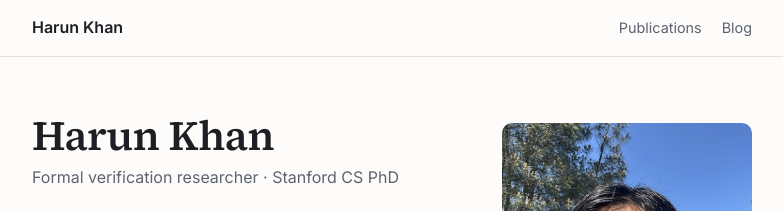
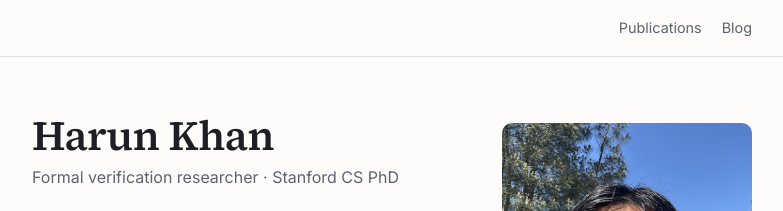
Before and after one commit to harunk-dev/website, a Jekyll site: the page built from index.html, in a window 1280 px wide. Shown: the top 211 px of the page, without its empty margins (248-1031 px from the left). Built offline with Jekyll 4.4.1, drawn with Linux system fonts in a browser that asks for light colours.

Commit message:
Show name once on home page
Hide the nav brand on the home page, where the H1 already shows the
name; keep it on blog pages as the link home.

Co-Authored-By: Claude Opus 5.5 <noreply@anthropic.com>
Claude-Session: https://claude.ai/code/session_01734RpCjVag34boEXhMytMG

```diff
--- a/_layouts/default.html
+++ b/_layouts/default.html
@@ -21,7 +21,7 @@
 <body>
   <header class="site-header">
     <nav class="wrap nav">
-      <a class="brand" href="{{ '/' | relative_url }}">{{ site.title }}</a>
+      {% unless page.url == "/" %}<a class="brand" href="{{ '/' | relative_url }}">{{ site.title }}</a>{% endunless %}
       <ul>
         <li><a href="{{ '/#publications' | relative_url }}">Publications</a></li>
         <li><a href="{{ '/blog/' | relative_url }}">Blog</a></li>
--- a/style.css
+++ b/style.css
@@ -181,3 +181,4 @@ pre code { background: none; padding: 0; }
 /* Key terms in the intro */
 .hero strong { font-weight: 700; color: var(--fg); }
 @media (prefers-color-scheme: dark) { .hero strong { color: #ffffff; } }
+.nav ul { margin-left: auto; }
```
